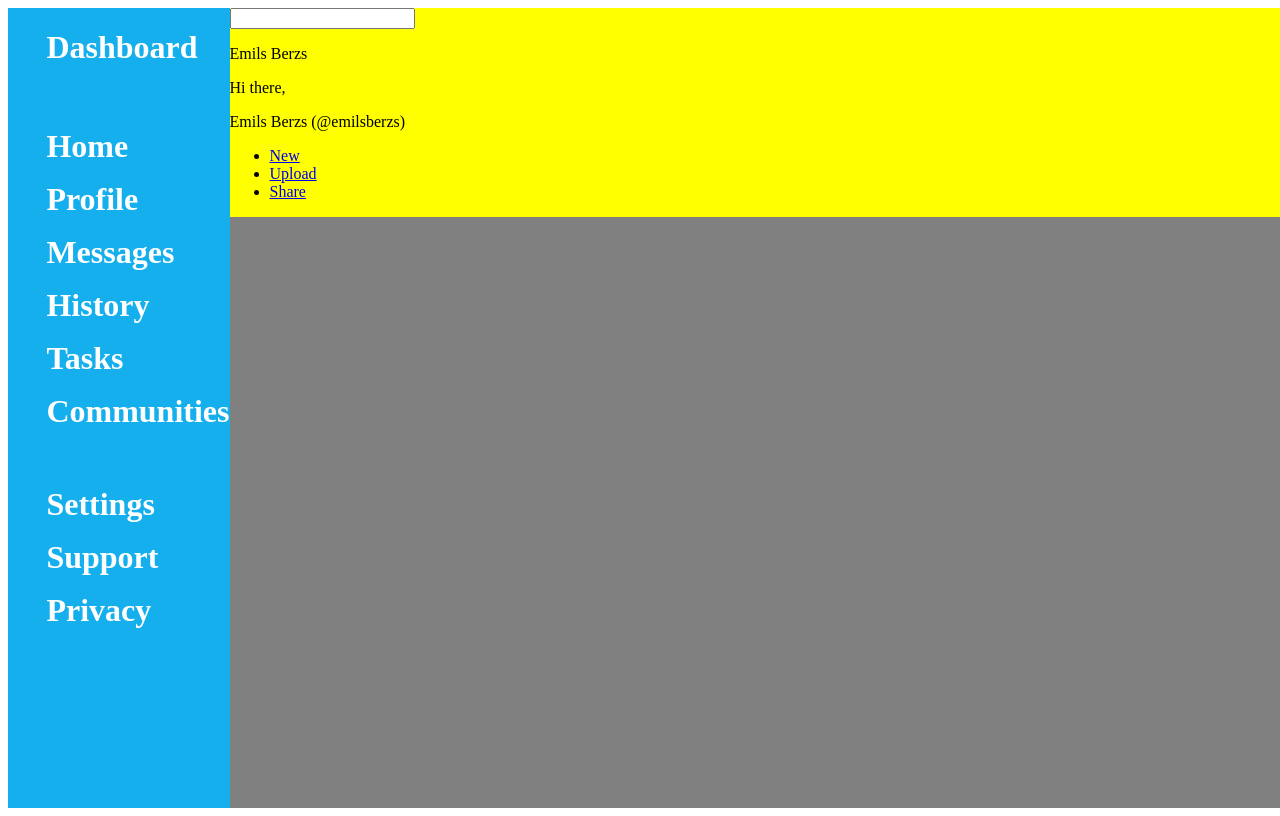
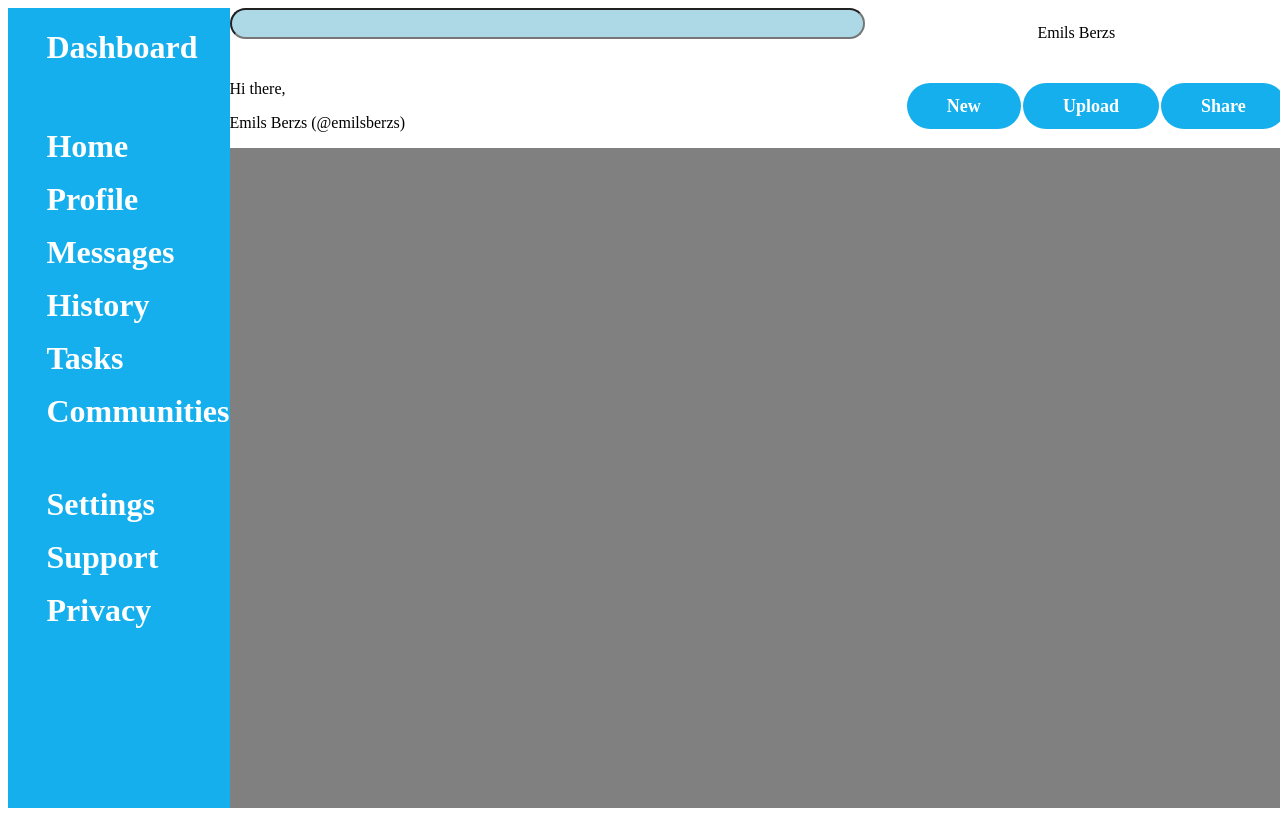
Before and after one commit to emilsberzs/admin-dashboard, a plain HTML site: page index.html in a window 1280 px wide. Drawn offline with Linux system fonts and the light colour scheme.

Commit message:
Rough header layout done

```diff
--- a/index.html
+++ b/index.html
@@ -13,9 +13,12 @@
     <div class="container">
         <div class="header">
             <input type="text" id="search">
-            <p>Emils Berzs</p>
-            <p id="greeting">Hi there,</p>
-            <p id="name">Emils Berzs (@emilsberzs)</p>
+            <p id="name1">Emils Berzs</p>
+            <div class="greet-div">
+
+                <p id="greeting">Hi there,</p>
+                <p id="name">Emils Berzs (@emilsberzs)</p>
+            </div>
             <ul class="top=links">
                 <li><a href="#">New</a></li>
                 <li><a href="#">Upload</a></li>
--- a/styles.css
+++ b/styles.css
@@ -10,10 +10,55 @@
     grid-template-rows: 1fr 5fr;
 }
 
+/*HEADER*/
 .header {
     grid-column: 2/3;
     grid-row: 1/2;
-    background-color: yellow;
+    display: grid;
+    grid-template-columns: 3fr 2fr;
+    grid-template-rows: 2fr 3fr;
+}
+
+.header input {
+    grid-area: 1/1;
+    border-radius: 20px;
+    height: 25px;
+    background-color: lightblue;
+}
+
+.header #name1 {
+    grid-column: 2;
+    grid-row: 1;
+    justify-self: center;
+}
+
+.header .greet-div {
+    grid-column: 1;
+    grid-row: 2;
+}
+
+.header ul {
+    display: flex;
+    flex-direction: row;
+    justify-content: space-evenly;
+    align-items: center;
+    grid-column: 2;
+    grid-row: 2;
+}
+
+.header li {
+    list-style: none;
+}
+
+.header a {
+    font-size: large;
+    font-weight: bold;
+    text-decoration: none;
+    color: white;
+    background-color: rgb(20, 175, 236);
+    padding: 13px 40px;
+    border-radius: 40px;
+
 }
 
 /*SIDEBAR*/
```
